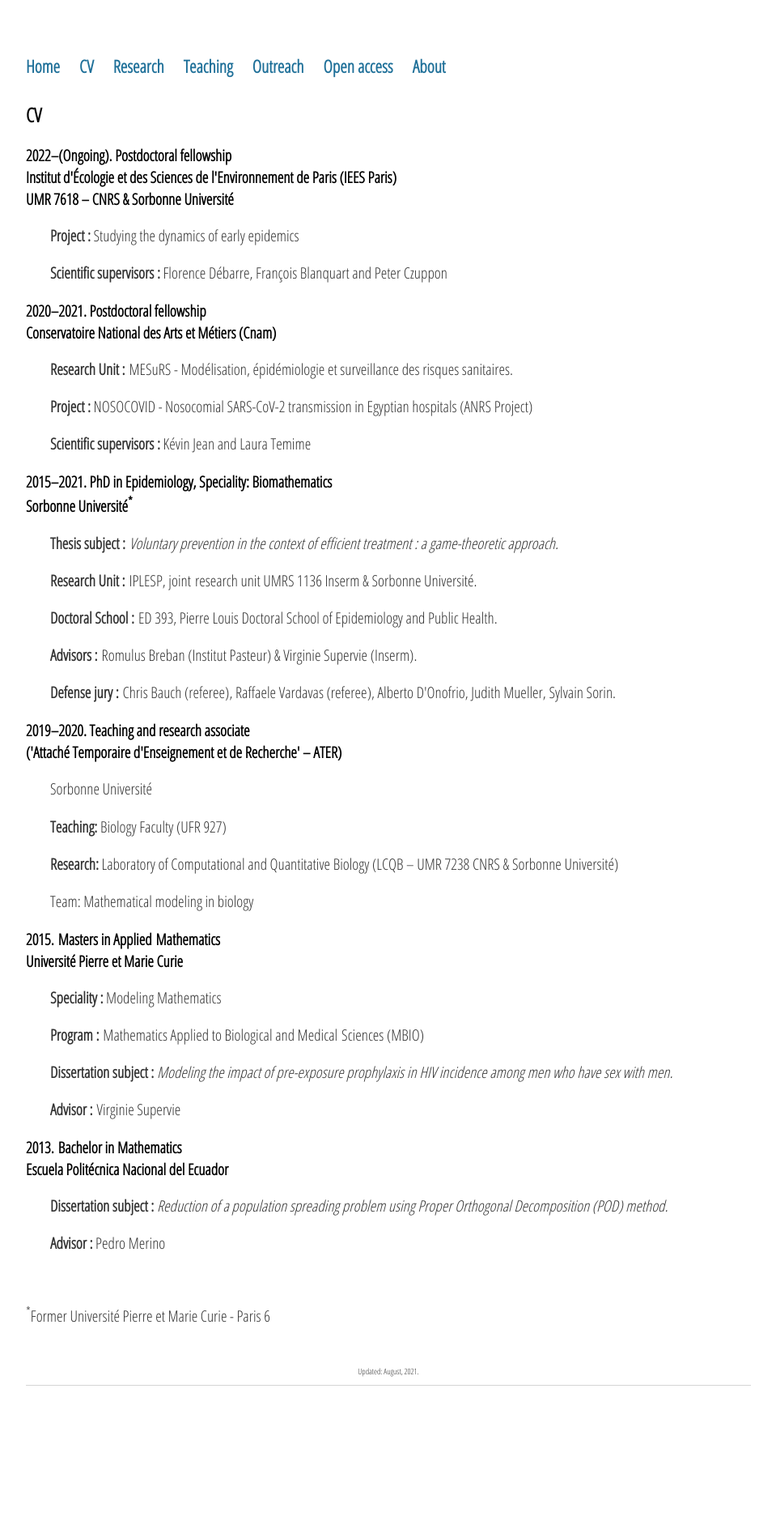
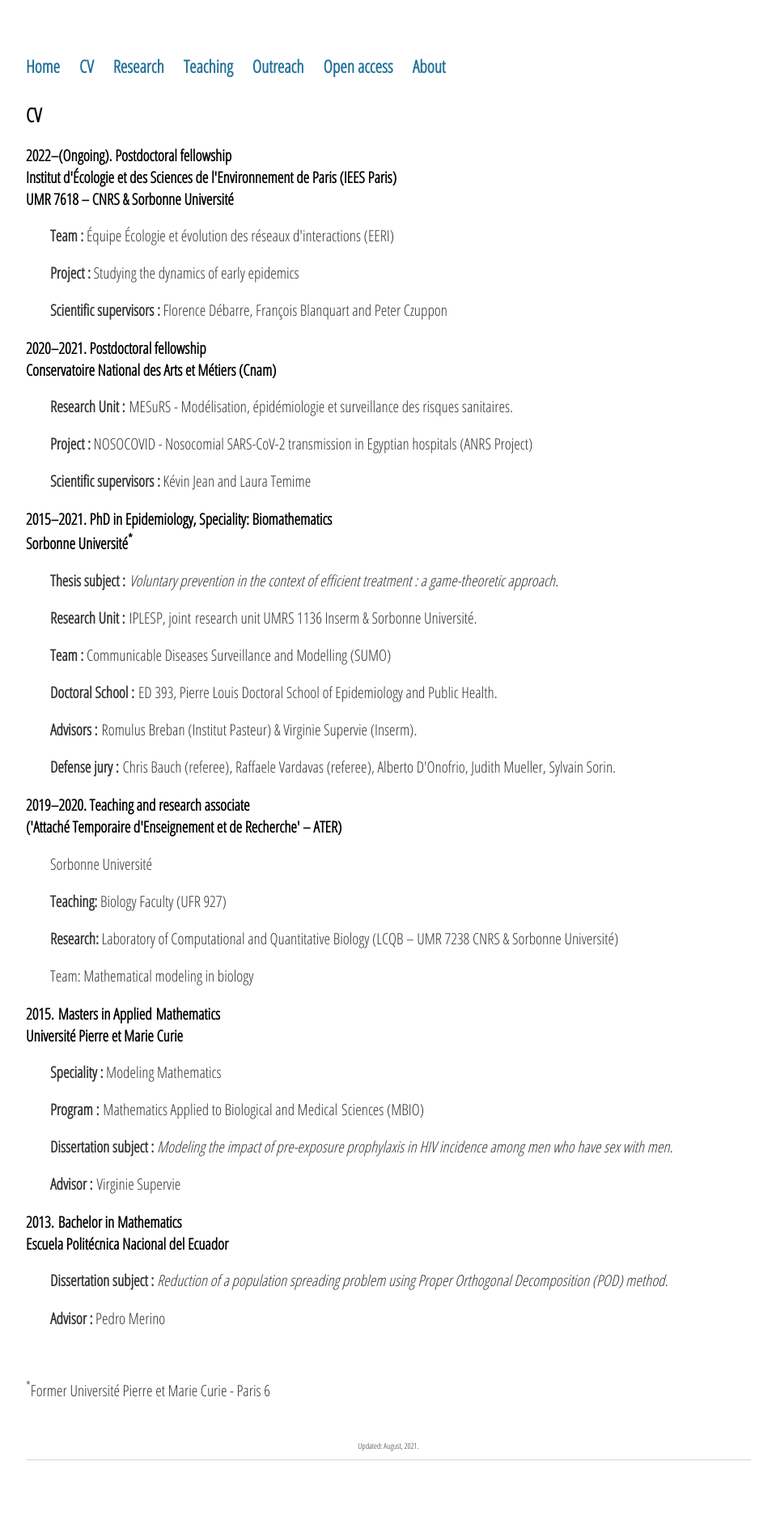
Before and after one commit to sjijon/sjijon.github.io, a Jekyll site: the page built from cv.html, in a window 1280 px wide. Shown: the whole page at 81% size, without its empty margins (160-1119 px from the left). Built offline with Jekyll 4.4.1, drawn with Linux system fonts in a browser that asks for light colours; nearby versions of some CDN libraries; before the commit the page ends 1791 px from its top, so only the background shows below that.

Commit message:
Add teams

```diff
--- a/cv.html
+++ b/cv.html
@@ -7,6 +7,9 @@ title: CV
 	<h4>2022&ndash;(Ongoing). Postdoctoral fellowship</h4>
 	<h4>Institut d'Écologie et des Sciences de l'Environnement de Paris (IEES Paris)</h4>
 	<h4>UMR 7618 – CNRS &  Sorbonne Université</h4>
+	<p style="padding-left:30px;">
+		<strong>Team :</strong> Équipe Écologie et évolution des réseaux d'interactions (EERI)
+	</p>
 	<p style="padding-left:30px;">
 		<strong>Project :</strong> Studying the dynamics of early epidemics
 	</p>
@@ -34,6 +37,9 @@ title: CV
 	</p>
 	<p style="padding-left:30px;">
 		<strong>Research Unit :</strong> IPLESP, joint research unit UMRS 1136 Inserm & Sorbonne Université.
+	</p>
+	<p style="padding-left:30px;">
+		<strong>Team :</strong> Communicable Diseases Surveillance and Modelling (SUMO)
 	</p>
 	<p style="padding-left:30px;">
 		<strong>Doctoral School : </strong>ED 393, Pierre Louis Doctoral School of Epidemiology and Public Health.
```
